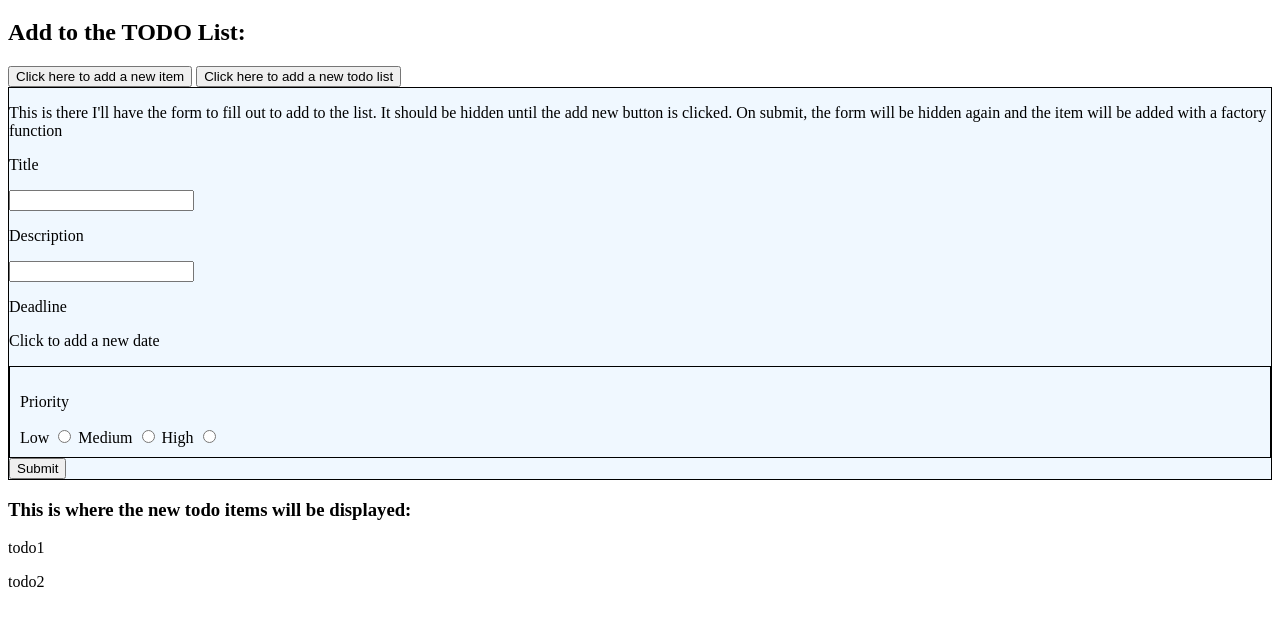
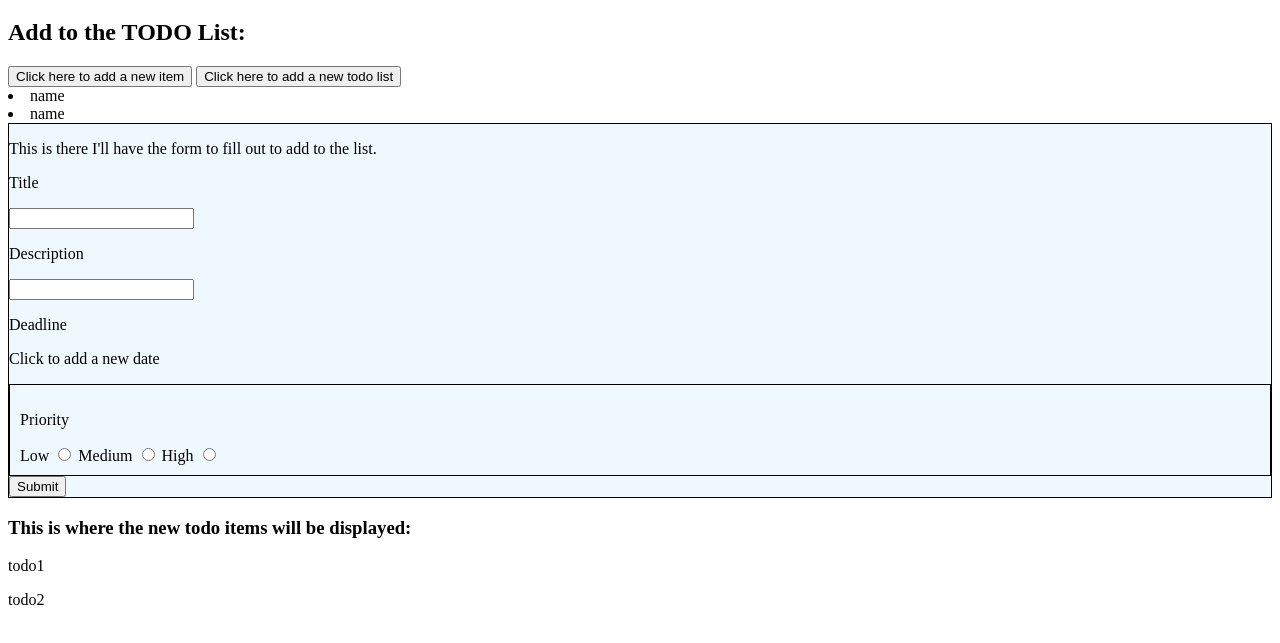
Before and after one commit to 9James9/todo-list, a website built with webpack: page dist/index.html in a window 1280 px wide. Shown: the part 61-704 px from the top of the page. Built offline with nearby package versions, Linux system fonts and the light colour scheme.

Commit message:
added option to create new lists

```diff
--- a/src/index.js
+++ b/src/index.js
@@ -1,4 +1,5 @@
 import { addTodo } from "./modules/addtodo"
-import { newList } from "./modules/newlist.js"
+import { newListInput,renderList } from "./modules/newlist.js"
+renderList()
 document.querySelector('#submit').addEventListener('click',addTodo)
-document.querySelector('#addlist').addEventListener('click',newList)
+document.querySelector('#addlist').addEventListener('click',newListInput)
--- a/src/modules/newlist.js
+++ b/src/modules/newlist.js
@@ -1,8 +1,39 @@
-function newList(){
+let lists = [{
+    id: 1,
+    name: 'name'
+}, {
+    id: 2,
+    name:'name'
+}]
+const listContainer = document.querySelector('#listContainer')
+function newListInput(){
+    //creates form to collect the new list name, and a submit button
    let chooseName = document.createElement('input')
   let submitName = document.createElement('button')
   submitName.textContent = "Submit"
   document.getElementById('todobtns').appendChild(chooseName)
   document.getElementById('todobtns').appendChild(submitName)
+
+  submitName.addEventListener('click', () => {
+      lists.push(chooseName.value)
+      renderList()
+  })
 }
-export { newList }
+function renderList(){
+    clearElement(listContainer)
+    lists.forEach(list => {
+        const listElement = document.createElement('li')
+        listElement.dataset.listId = list.id
+        listElement.classList.add('list-name')
+        listElement.innerText = list.name
+        listContainer.appendChild(listElement)
+    })
+
+}
+function clearElement(element){
+    //removes the old values so there aren't duplicate lists added
+    while (element.firstChild) {
+        element.removeChild(element.firstChild)
+    }
+}
+export { newListInput,renderList,lists }
```
Also changed, not shown: dist/index.html, dist/main.js.
